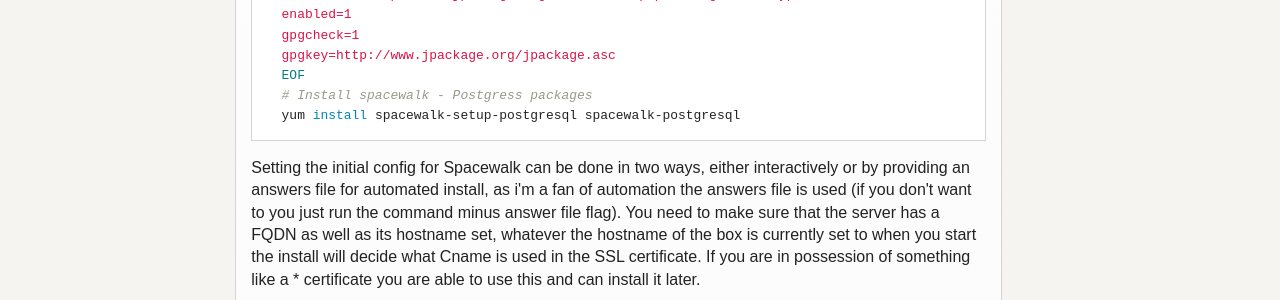
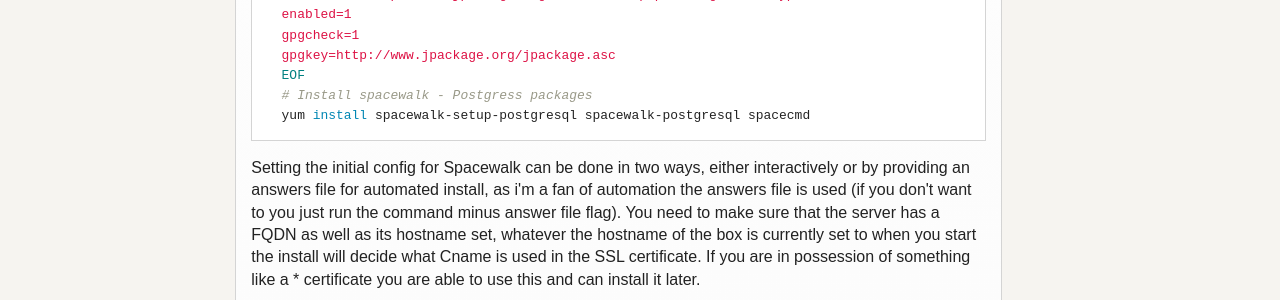
Before and after one commit to leostat/Necurity.co.uk, a Jekyll site: the page built from netsec/_posts/2013-08-22-redhat_spacewalk_tutorial.md, in a window 1280 px wide and 900 px high, scrolled down 1240 px. Shown: the part 152-452 px from the top of the window. Built offline with Jekyll 4.4.1, drawn with Linux system fonts in a browser that asks for light colours; nearby versions of some CDN libraries; comment, search, counter and statistics services are not loaded; some of the changed text lies outside the part shown.

Commit message:
few fixes

```diff
--- a/netsec/_posts/2013-08-22-redhat_spacewalk_tutorial.md
+++ b/netsec/_posts/2013-08-22-redhat_spacewalk_tutorial.md
@@ -67,7 +67,7 @@ gpgcheck=1
 gpgkey=http://www.jpackage.org/jpackage.asc
 EOF
 # Install spacewalk - Postgress packages
-yum install spacewalk-setup-postgresql spacewalk-postgresql
+yum install spacewalk-setup-postgresql spacewalk-postgresql spacecmd
 {% endhighlight %}
 
 <p>
```
Also changed, not shown: other parts of netsec/_posts/2013-08-22-redhat_spacewalk_tutorial.md (+1 -1 lines).
